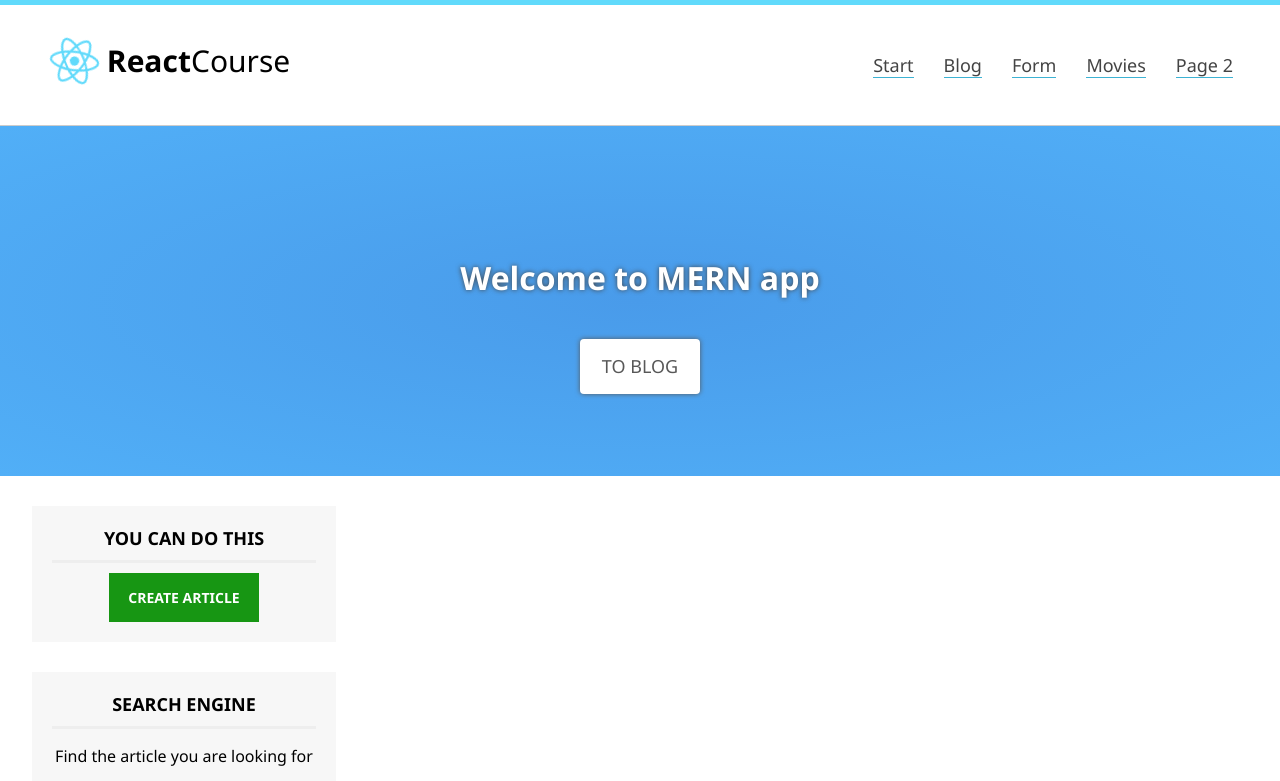
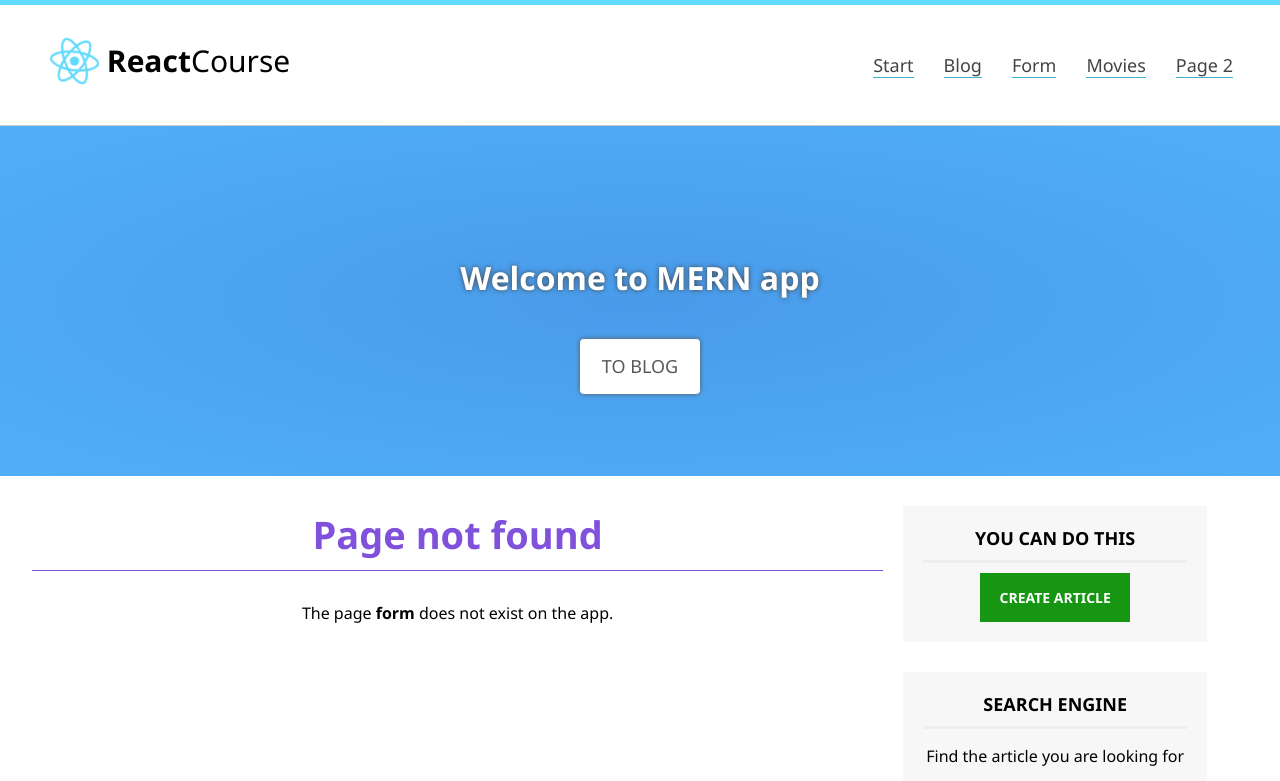
Before and after one commit to rrg1459/mern, a React (Create React App) app in the folder client/: page /form in a window 1280 px wide. Shown: the top 781 px of the page. Built offline with nearby package versions, Linux system fonts and the light colour scheme.

Commit message:
Route 404

```diff
--- a/client/src/Router.js
+++ b/client/src/Router.js
@@ -4,6 +4,7 @@ import { BrowserRouter, Route, Routes } from 'react-router-dom';
 import TestSection from './components/TestSection';
 import MyComponent from './components/MyComponent';
 import Movies from './components/Movies';
+import Error from './components/Error';
 
 const Router = () => {
 
@@ -16,6 +17,7 @@ const Router = () => {
         <Route path="/" element={<Movies />} />
         <Route path="/test" element={<TestSection />} />
         <Route path="/second" element={<MyComponent />} />
+        <Route path="*" element={<Error />} />
 
       </Routes>
 
--- /dev/null
+++ b/client/src/components/Error.js
@@ -0,0 +1,19 @@
+import { useParams } from 'react-router-dom';
+
+const Error = () => {
+
+  const params = useParams();
+
+  return (
+    <section id="content">
+      <h2 className="subheader">Page not found</h2>
+      <p>
+        The page
+        <strong> {params["*"]} </strong>
+        does not exist on the app.
+      </p>
+    </section>
+  );
+}
+
+export default Error;
```
Lines whose indentation alone changed are shown as unchanged.
